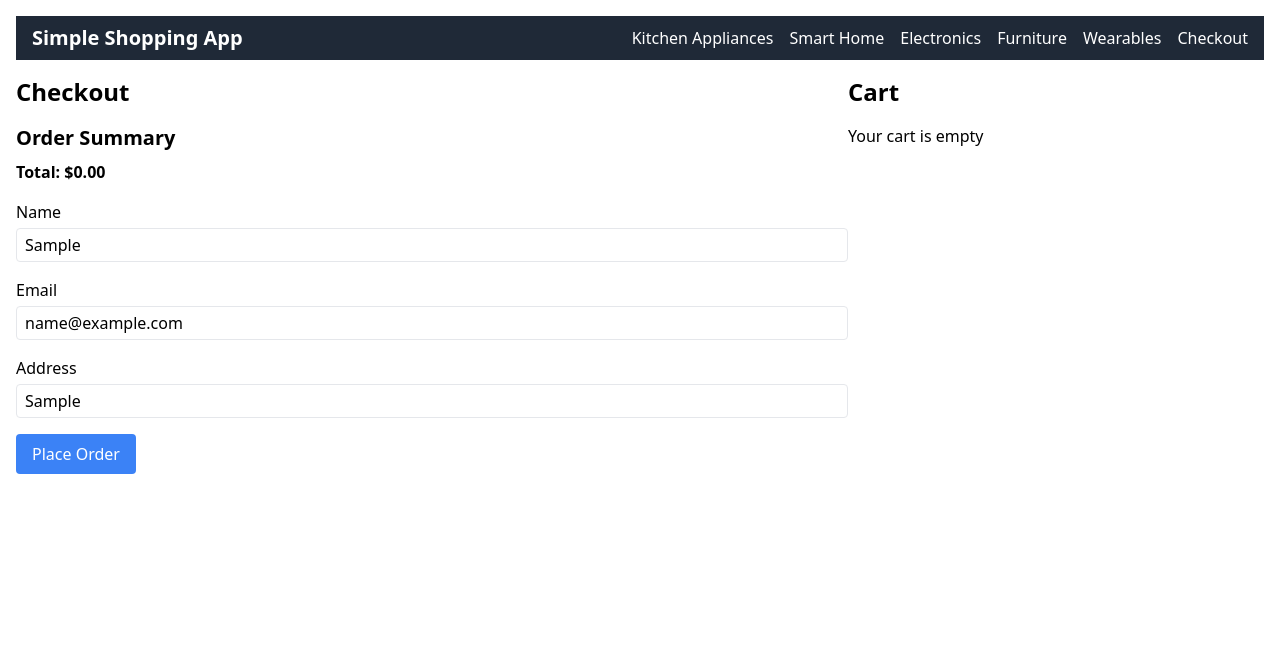
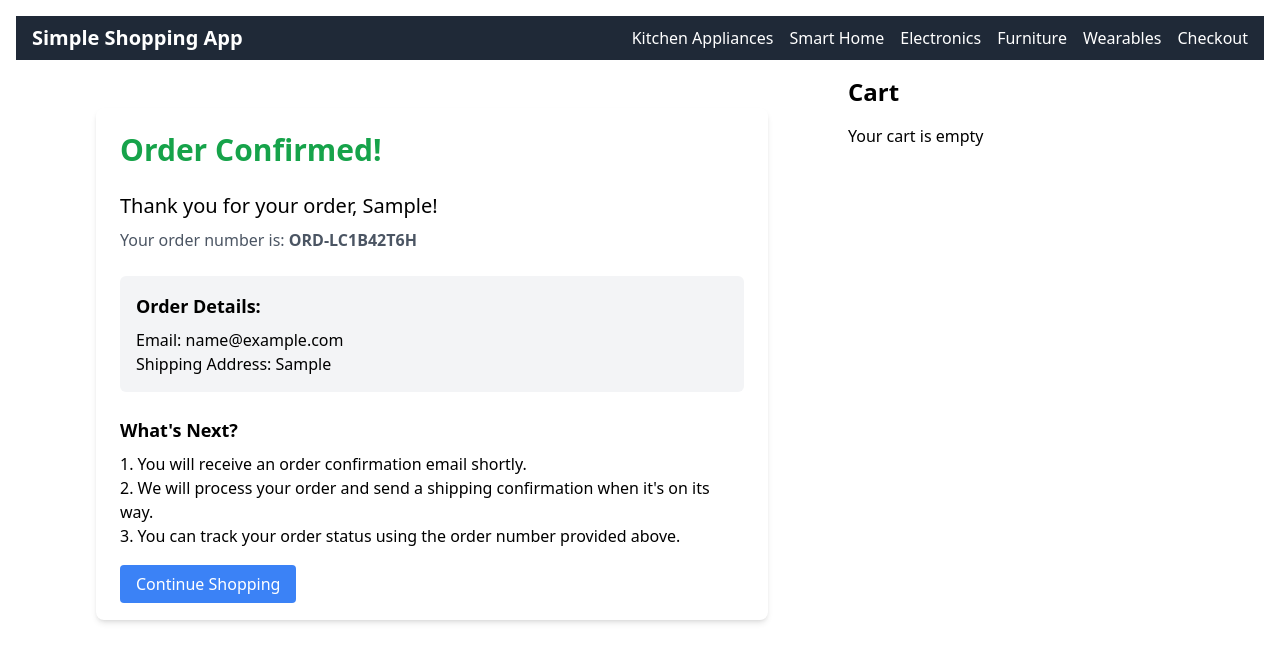
Before and after one commit to surajpai/demo-react-app, a React (Vite) app: page /checkout in a window 1280 px wide. Both pictures are taken after typing "Sample", "name@example.com", "Sample" into the empty fields and a click on the button "Place Order". Shown: the top 662 px of the page. Built offline with nearby package versions, Linux system fonts and the light colour scheme.

Commit message:
created confirmation page

```diff
--- a/src/components/Checkout.tsx
+++ b/src/components/Checkout.tsx
@@ -2,15 +2,18 @@ import React, { useState } from 'react';
 import { useCart } from '../context/CartContext';
 import { useUser } from '../context/UserContext';
 import { User } from '../types';
+import { OrderConfirmation } from './OrderConfirmation';
 
 export const Checkout: React.FC = () => {
-    const { cart } = useCart();
+    const { cart, clearCart } = useCart();
     const { setUser } = useUser();
     const [formData, setFormData] = useState({
         name: '',
         email: '',
         address: '',
     });
+    const [orderPlaced, setOrderPlaced] = useState(false);
+    const [orderNumber, setOrderNumber] = useState('');
 
     const total = cart.reduce((sum, item) => sum + item.price * item.quantity, 0);
 
@@ -21,13 +24,38 @@ export const Checkout: React.FC = () => {
 
     const handleSubmit = (e: React.FormEvent) => {
         e.preventDefault();
+      if (validateForm()) {
         const user: User = {
             id: Date.now(),
             ...formData,
         };
         setUser(user);
-        alert('Order placed successfully!');
+            const generatedOrderNumber = `ORD-${Math.random().toString(36).substr(2, 9).toUpperCase()}`;
+            setOrderNumber(generatedOrderNumber);
+            setOrderPlaced(true);
+            clearCart();
+        }
     };
+
+    const validateForm = () => {
+        if (!formData.name.trim()) {
+            alert('Please enter your name');
+            return false;
+        }
+        if (!formData.email.trim() || !formData.email.includes('@')) {
+            alert('Please enter a valid email address');
+            return false;
+        }
+        if (!formData.address.trim()) {
+            alert('Please enter your address');
+            return false;
+        }
+        return true;
+    };
+
+    if (orderPlaced) {
+        return <OrderConfirmation user={formData as User} orderNumber={orderNumber} />;
+    }
 
     return (
         <div className="w-full md:w-2/3">
--- /dev/null
+++ b/src/components/OrderConfirmation.tsx
@@ -0,0 +1,36 @@
+import React from 'react';
+import { Link } from 'react-router-dom';
+import { User } from '../types';
+
+interface OrderConfirmationProps {
+    user: User;
+    orderNumber: string;
+}
+
+export const OrderConfirmation: React.FC<OrderConfirmationProps> = ({ user, orderNumber }) => {
+    return (
+        <div className="w-full max-w-2xl mx-auto mt-8 p-6 bg-white rounded-lg shadow-md">
+            <h2 className="text-3xl font-bold text-green-600 mb-6">Order Confirmed!</h2>
+            <div className="mb-6">
+                <p className="text-xl mb-2">Thank you for your order, {user.name}!</p>
+                <p className="text-gray-600">Your order number is: <span className="font-bold">{orderNumber}</span></p>
+            </div>
+            <div className="bg-gray-100 p-4 rounded-md mb-6">
+                <h3 className="text-lg font-semibold mb-2">Order Details:</h3>
+                <p>Email: {user.email}</p>
+                <p>Shipping Address: {user.address}</p>
+            </div>
+            <div className="mb-6">
+                <h3 className="text-lg font-semibold mb-2">What's Next?</h3>
+                <ol className="list-decimal list-inside">
+                    <li>You will receive an order confirmation email shortly.</li>
+                    <li>We will process your order and send a shipping confirmation when it's on its way.</li>
+                    <li>You can track your order status using the order number provided above.</li>
+                </ol>
+            </div>
+            <Link to="/" className="bg-blue-500 text-white px-4 py-2 rounded hover:bg-blue-600 transition-colors">
+                Continue Shopping
+            </Link>
+        </div>
+    );
+};
--- a/src/context/CartContext.tsx
+++ b/src/context/CartContext.tsx
@@ -6,6 +6,7 @@ export type ICartDataProvider = {
   cart: CartItem[];
   addToCart: (item: CartItem) => void;
   removeFromCart: (id: number) => void;
+  clearCart: () => void;
 };
 
 type CartDataProviderProps = PropsWithChildren<{
--- a/src/context/CartDataProvider.ts
+++ b/src/context/CartDataProvider.ts
@@ -21,5 +21,9 @@ export function useCartDataProvider(): ICartDataProvider {
             cart.removeItem(itemId);
             setCartItems(cart.getItems());
         },
+        clearCart: () => {
+            cart.clearCart();
+            setCartItems([]);
+        }
     };
 }
--- a/src/patterns/CartSingleton.ts
+++ b/src/patterns/CartSingleton.ts
@@ -1,4 +1,3 @@
-
 import { CartItem } from '../types';
 
 export class CartSingleton {
--- a/src/types.ts
+++ b/src/types.ts
@@ -13,5 +13,6 @@ export interface CartItem extends Product {
 
 export interface User {
   name: string;
+  email: string;
   address: string;
 }
```
